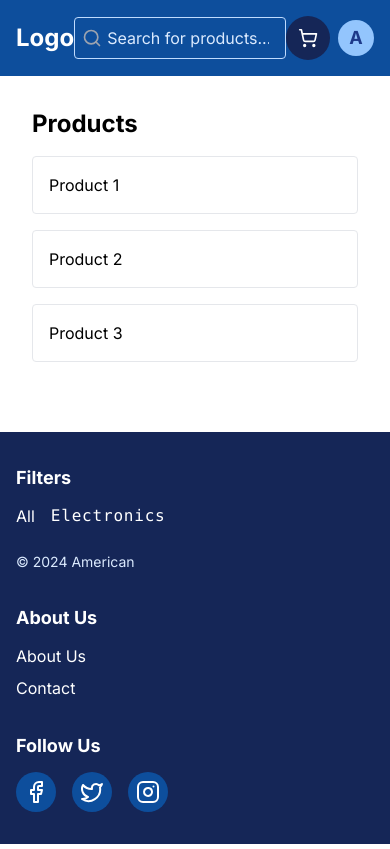
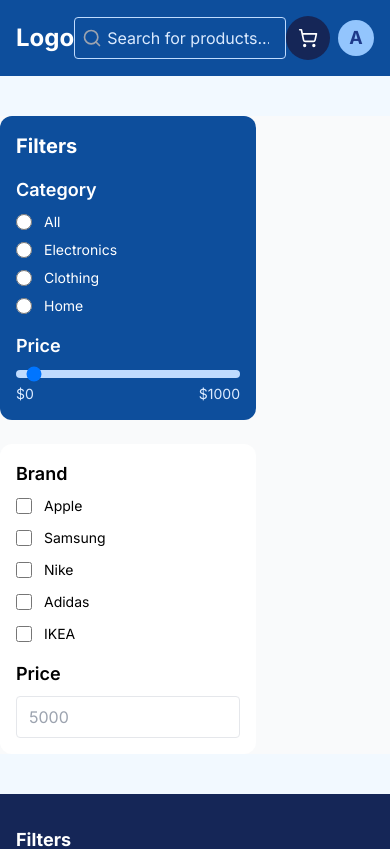
Before and after one commit to Surjendu-kar/Whatbytes, a Next.js app: page / in a window 390 px wide. Shown: the top 849 px of the page. Built offline with nearby package versions, Linux system fonts and the light colour scheme.

Commit message:
Update package dependencies, enhance layout structure with Sidebar component, and improve styling in Header and Footer components for better responsiveness.

```diff
--- a/app/layout.tsx
+++ b/app/layout.tsx
@@ -20,7 +20,9 @@ export default function RootLayout({
     <html lang="en">
       <body className={inter.className + " min-h-screen flex flex-col"}>
         <Header />
-        <main className="flex-1">{children}</main>
+        <main className="flex-1 bg-[#F2F9FF]">
+          <div className="container mx-auto my-10">{children}</div>
+        </main>
         <Footer />
       </body>
     </html>
--- a/app/page.tsx
+++ b/app/page.tsx
@@ -1,27 +1,9 @@
-import Link from 'next/link'
+import Sidebar from '@/components/Sidebar'
 
 function Page() {
-  // Sample products data
-  const products = [
-    { id: 1, name: 'Product 1' },
-    { id: 2, name: 'Product 2' },
-    { id: 3, name: 'Product 3' },
-  ]
-
   return (
-    <div className="p-8">
-      <h1 className="text-2xl font-bold mb-4">Products</h1>
-      <div className="grid gap-4">
-        {products.map((product) => (
-          <Link
-            key={product.id}
-            href={`/product/${product.id}`}
-            className="p-4 border rounded hover:bg-gray-100"
-          >
-            {product.name}
-          </Link>
-        ))}
-      </div>
+    <div className="flex bg-gray-50">
+      <Sidebar/>
     </div>
   )
 }
--- a/components/Footer.tsx
+++ b/components/Footer.tsx
@@ -4,7 +4,7 @@ import Link from "next/link";
 function Footer() {
   return (
     <footer className="bg-secondary text-white py-8 px-4 mt-auto">
-      <div className="max-w-6xl mx-auto flex flex-col md:flex-row justify-between gap-8">
+      <div className="container mx-auto flex flex-col md:flex-row justify-between gap-8">
         {/* Filters */}
         <div>
           <h2 className="text-lg font-bold mb-3">Filters</h2>
--- a/components/Header.tsx
+++ b/components/Header.tsx
@@ -3,7 +3,8 @@ import { ShoppingCart, Search } from "lucide-react"
 
 function Header() {
   return (
-    <div className="flex items-center justify-around bg-primary p-4">
+    <div className="bg-primary p-4">
+      <div className="container mx-auto flex items-center justify-between">
         {/* Logo */}
         <div>
           <Link href="/">
@@ -37,6 +38,7 @@ function Header() {
           </div>
         </div>
       </div>
+    </div>
   )
 }
 
--- /dev/null
+++ b/components/Sidebar.tsx
@@ -0,0 +1,82 @@
+function Sidebar() {
+  const categories = ['All', 'Electronics', 'Clothing', 'Home']
+  const brands = ['Apple', 'Samsung', 'Nike', 'Adidas', 'IKEA']
+
+  return (
+    <div className="w-64 flex flex-col gap-6">
+      {/* Filters */}
+     <div className='flex flex-col bg-primary p-4 text-white rounded-xl gap-4'>
+      <h2 className="text-xl font-bold">Filters</h2>
+
+      {/* Category Filter */}
+      <div className="flex flex-col gap-2">
+        <h3 className="text-lg font-semibold">Category</h3>
+        <div className="space-y-2">
+          {categories.map((category) => (
+            <label key={category} className="flex items-center space-x-3 cursor-pointer">
+              <input
+                type="radio"
+                name="category"
+                value={category}
+                className="w-4 h-4 text-blue-600 focus:ring-blue-500"
+              />
+              <span className="text-sm">{category}</span>
+            </label>
+          ))}
+        </div>
+      </div>
+
+      {/* Price Filter */}
+      <div className="flex flex-col">
+        <h3 className="text-lg font-semibold">Price</h3>
+        <div>
+          <input
+            type="range"
+            min="0"
+            max="1000"
+
+            className="w-full h-2 bg-blue-200 rounded-lg appearance-none cursor-pointer slider"
+          />
+          <div className="flex justify-between text-sm text-blue-100">
+            <span>$0</span>
+            <span>$1000</span>
+          </div>
+
+        </div>
+      </div>
+     </div>
+
+    {/* Additional */}
+     <div className='bg-white flex flex-col rounded-xl gap-4 p-4'>
+      {/*  Brand Filter */}
+      <div className="flex flex-col gap-2">
+        <h3 className="text-lg font-semibold">Brand</h3>
+        <div className="space-y-3">
+          {brands.map((brand) => (
+            <label key={brand} className="flex items-center space-x-3 cursor-pointer">
+              <input
+                type="checkbox"
+                name="brand"
+                value={brand}
+                className="w-4 h-4 text-blue-600 focus:ring-blue-500"
+              />
+              <span className="text-sm">{brand}</span>
+            </label>
+          ))}
+        </div>
+      </div>
+      {/* Price Input */}
+      <div className="flex flex-col gap-2">
+        <h3 className="text-lg font-semibold">Price</h3>
+        <input
+          type="number"
+          placeholder="5000"
+          className="w-full px-3 py-2 bg-transparent border  rounded text-white focus:outline-none focus:ring-2"
+        />
+      </div>
+      </div>
+    </div>
+  )
+}
+
+export default Sidebar
--- a/package.json
+++ b/package.json
@@ -12,7 +12,8 @@
     "lucide-react": "^0.511.0",
     "next": "14.1.0",
     "react": "^18.2.0",
-    "react-dom": "^18.2.0"
+    "react-dom": "^18.2.0",
+    "zustand": "^5.0.5"
   },
   "devDependencies": {
     "@types/node": "^20.0.0",
```
Also changed, not shown: data.json (added, +122 -0 lines), 1 other file (tests, documents, lock files or other folders). Lines whose indentation alone changed are shown as unchanged.
